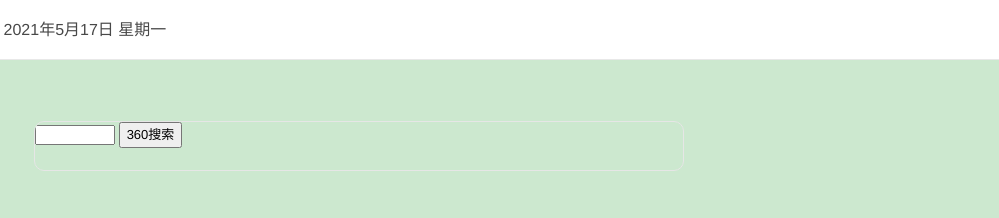
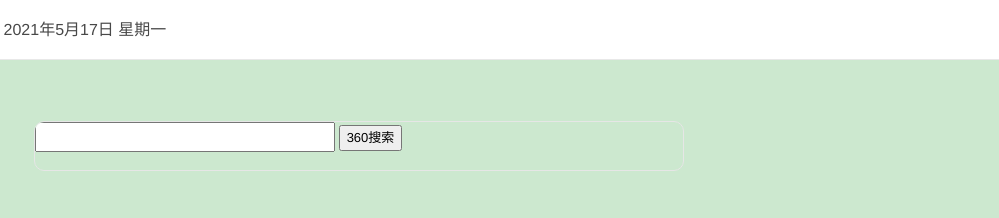
Before and after one commit to kdpsky/kdpsky.github.io, a plain HTML site: page index.html in a window 1280 px wide. Shown: the top 218 px of the page, 281-1280 px from the left. Drawn offline with Linux system fonts and the light colour scheme.

Commit message:
Update index.html

```diff
--- a/index.html
+++ b/index.html
@@ -43,7 +43,7 @@
 	  <div class="search">
 		<div class="search-box">
 		 <form action=" http://www.so.com/s" target="_blacnk">
-<input name="q" type="text" id="input"  autocomplete="on" x-webkit-speech class="texe" style="width:80px;height:20px;">
+<input name="q" type="text" id="input"  autocomplete="on" x-webkit-speech class="texe" style="width:300px;height:30px;">
 <input type="submit"  value="360搜索" class="buts">
 </form>
 		  <i class="search-clear icon icon-remove-sign" style="display: none;"></i>
```
